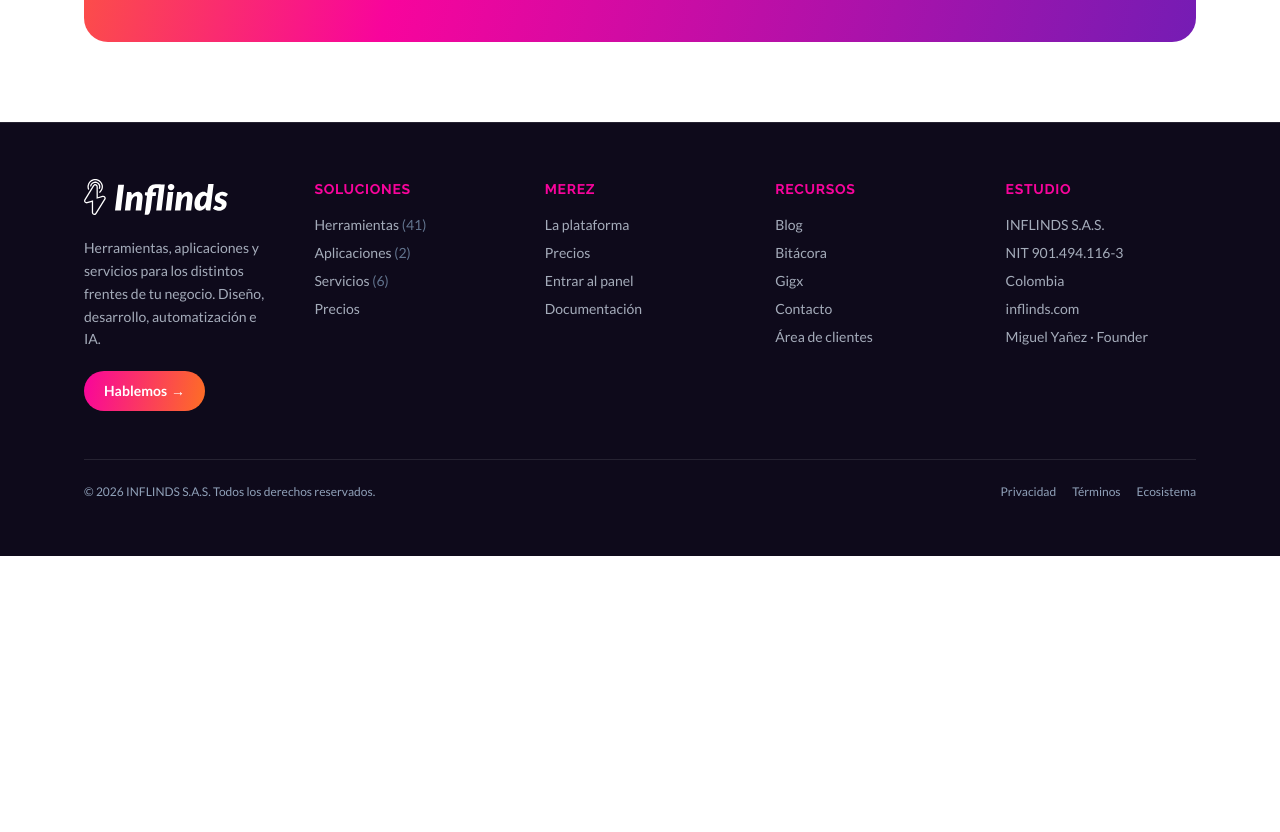
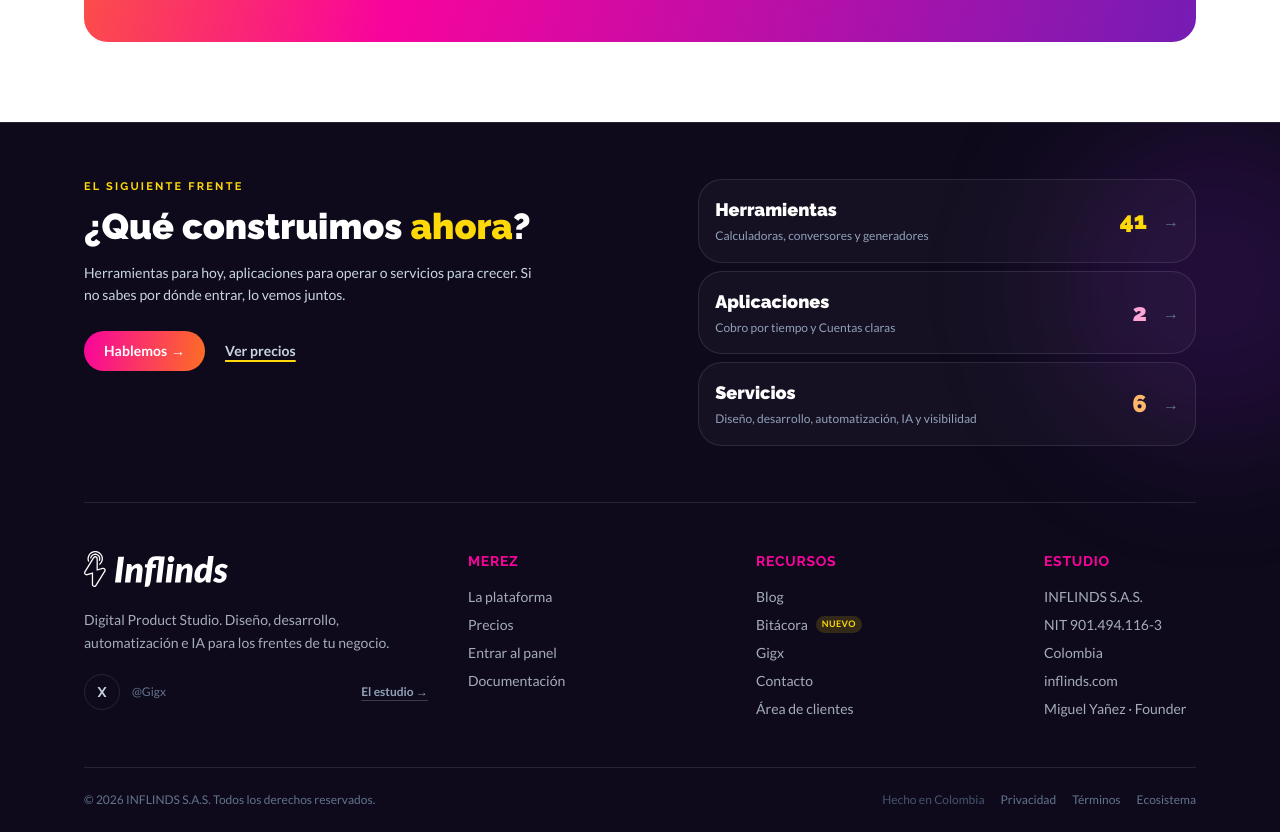
Before and after one commit to ElGigx/inflinds-web, a Next.js app: page / in a window 1280 px wide. Shown: the part 4986-5818 px from the top of the page. Before the commit the page ends 5542 px from the top, so only its background shows below. Built offline with nearby package versions, Linux system fonts and the light colour scheme; no server answers.

Commit message:
feat: rediseña el footer con los tres frentes y Bitacora
Cierre con CTA y los tres frentes (41/2/6), navegacion Merez/Recursos/Estudio, Bitacora con badge Nuevo, X y detalle legal. Reemplaza el footer plano.

```diff
--- a/src/components/Footer.tsx
+++ b/src/components/Footer.tsx
@@ -2,59 +2,130 @@ import Link from "next/link";
 import Logo from "./Logo";
 import { apps, services, site, toolbox } from "@/lib/site";
 
+const fronts = [
+  {
+    href: "/tools/",
+    title: "Herramientas",
+    desc: "Calculadoras, conversores y generadores",
+    count: toolbox.length,
+    tone: "text-yellow",
+  },
+  {
+    href: "/apps/",
+    title: "Aplicaciones",
+    desc: "Cobro por tiempo y Cuentas claras",
+    count: apps.length,
+    tone: "text-pink-300",
+  },
+  {
+    href: "/services/",
+    title: "Servicios",
+    desc: "Diseño, desarrollo, automatización, IA y visibilidad",
+    count: services.length,
+    tone: "text-orange-300",
+  },
+];
+
 export default function Footer() {
   const year = new Date().getFullYear();
+
   return (
-    <footer className="bg-night text-slate-100 border-t border-white/10">
-      <div className="mx-auto max-w-6xl px-5 py-14">
-        <div className="grid gap-10 sm:grid-cols-2 lg:grid-cols-5">
-          <div className="lg:col-span-1">
-            <Logo light />
-            <p className="mt-4 max-w-xs text-sm leading-relaxed text-slate-300/80">
-              Herramientas, aplicaciones y servicios para los distintos frentes de tu negocio.
-              Diseño, desarrollo, automatización e IA.
+    <footer className="relative overflow-hidden border-t border-white/10 bg-night text-slate-100">
+      <div
+        className="pointer-events-none absolute -right-24 top-0 h-80 w-80 rounded-full bg-brand-600/20 blur-3xl"
+        aria-hidden="true"
+      />
+
+      <div className="relative mx-auto max-w-6xl px-5">
+        {/* Cierre: CTA + tres frentes */}
+        <div className="grid gap-10 border-b border-white/10 py-14 lg:grid-cols-[1.05fr_0.95fr] lg:gap-16">
+          <div>
+            <p className="font-display text-[11px] font-bold uppercase tracking-[0.2em] text-yellow">
+              El siguiente frente
             </p>
+            <h2 className="mt-3 max-w-xl font-display text-3xl font-black leading-[1.05] text-white sm:text-4xl">
+              ¿Qué construimos <span className="text-yellow">ahora</span>?
+            </h2>
+            <p className="mt-4 max-w-md text-sm leading-relaxed text-slate-300">
+              Herramientas para hoy, aplicaciones para operar o servicios para crecer. Si no sabes
+              por dónde entrar, lo vemos juntos.
+            </p>
+            <div className="mt-6 flex flex-wrap items-center gap-x-5 gap-y-3">
               <Link
                 href="/contact/"
-              className="mt-5 inline-flex items-center rounded-full bg-gradient-cta px-5 py-2.5 text-sm font-bold text-white transition-transform hover:-translate-y-0.5"
+                className="inline-flex items-center rounded-full bg-gradient-cta px-5 py-2.5 text-sm font-bold text-white transition-transform hover:-translate-y-0.5"
               >
                 Hablemos
                 <span aria-hidden="true" className="ml-1">
                   →
                 </span>
               </Link>
+              <Link
+                href="/pricing/"
+                className="text-sm font-semibold text-slate-300 underline decoration-yellow decoration-2 underline-offset-4 transition-colors hover:text-white"
+              >
+                Ver precios
+              </Link>
+            </div>
           </div>
 
-          <div>
-            <h3 className="font-display font-bold text-magenta text-sm uppercase tracking-wider">
-              Soluciones
-            </h3>
-            <ul className="mt-4 space-y-2 text-sm">
-              <li>
-                <Link href="/tools/" className="text-slate-300/80 hover:text-white transition-colors">
-                  Herramientas <span className="text-slate-500">({toolbox.length})</span>
+          <div className="grid gap-2 self-end">
+            {fronts.map((front) => (
+              <Link
+                key={front.href}
+                href={front.href}
+                className="group grid grid-cols-[1fr_auto_auto] items-center gap-4 rounded-2xl border border-white/10 bg-white/[0.03] px-4 py-4 transition hover:border-white/20 hover:bg-white/[0.06]"
+              >
+                <span>
+                  <span className="block font-display text-lg font-black text-white">
+                    {front.title}
+                  </span>
+                  <span className="mt-0.5 block text-xs leading-relaxed text-slate-400">
+                    {front.desc}
+                  </span>
+                </span>
+                <span className={`font-display text-2xl font-black ${front.tone}`}>{front.count}</span>
+                <span
+                  aria-hidden="true"
+                  className="text-slate-500 transition-transform group-hover:translate-x-0.5"
+                >
+                  →
+                </span>
               </Link>
-              </li>
-              <li>
-                <Link href="/apps/" className="text-slate-300/80 hover:text-white transition-colors">
-                  Aplicaciones <span className="text-slate-500">({apps.length})</span>
-                </Link>
-              </li>
-              <li>
-                <Link href="/services/" className="text-slate-300/80 hover:text-white transition-colors">
-                  Servicios <span className="text-slate-500">({services.length})</span>
-                </Link>
-              </li>
-              <li>
-                <Link href="/pricing/" className="text-slate-300/80 hover:text-white transition-colors">
-                  Precios
-                </Link>
-              </li>
-            </ul>
+            ))}
+          </div>
         </div>
 
-          <div>
-            <h3 className="font-display font-bold text-magenta text-sm uppercase tracking-wider">
+        {/* Navegación */}
+        <div className="grid gap-10 py-12 sm:grid-cols-2 lg:grid-cols-12">
+          <div className="lg:col-span-4">
+            <Logo light />
+            <p className="mt-4 max-w-xs text-sm leading-relaxed text-slate-300/80">
+              Digital Product Studio. Diseño, desarrollo, automatización e IA para los frentes de tu
+              negocio.
+            </p>
+            <div className="mt-5 flex items-center gap-3">
+              <a
+                href="https://x.com/Gigx"
+                target="_blank"
+                rel="noreferrer"
+                aria-label="X de Inflinds"
+                className="flex h-9 w-9 items-center justify-center rounded-full border border-white/10 font-display text-sm font-bold text-slate-300 transition-colors hover:border-white/30 hover:text-white"
+              >
+                X
+              </a>
+              <span className="text-xs text-slate-500">@Gigx</span>
+              <Link
+                href="/gigx/"
+                className="ml-auto text-xs font-semibold text-slate-400 underline decoration-white/20 underline-offset-4 transition-colors hover:text-white"
+              >
+                El estudio →
+              </Link>
+            </div>
+          </div>
+
+          <div className="lg:col-span-3">
+            <h3 className="font-display text-sm font-bold uppercase tracking-wider text-magenta">
               Merez
             </h3>
             <ul className="mt-4 space-y-2 text-sm">
@@ -63,7 +134,7 @@ export default function Footer() {
                   href="https://www.merez.co/"
                   target="_blank"
                   rel="noreferrer"
-                  className="text-slate-300/80 hover:text-white transition-colors"
+                  className="text-slate-300/80 transition-colors hover:text-white"
                 >
                   La plataforma
                 </a>
@@ -73,7 +144,7 @@ export default function Footer() {
                   href="https://www.merez.co/pricing/"
                   target="_blank"
                   rel="noreferrer"
-                  className="text-slate-300/80 hover:text-white transition-colors"
+                  className="text-slate-300/80 transition-colors hover:text-white"
                 >
                   Precios
                 </a>
@@ -83,7 +154,7 @@ export default function Footer() {
                   href="https://app.merez.co"
                   target="_blank"
                   rel="noreferrer"
-                  className="text-slate-300/80 hover:text-white transition-colors"
+                  className="text-slate-300/80 transition-colors hover:text-white"
                 >
                   Entrar al panel
                 </a>
@@ -93,7 +164,7 @@ export default function Footer() {
                   href="https://docs.merez.co"
                   target="_blank"
                   rel="noreferrer"
-                  className="text-slate-300/80 hover:text-white transition-colors"
+                  className="text-slate-300/80 transition-colors hover:text-white"
                 >
                   Documentación
                 </a>
@@ -101,41 +172,59 @@ export default function Footer() {
             </ul>
           </div>
 
-          <div>
-            <h3 className="font-display font-bold text-magenta text-sm uppercase tracking-wider">
+          <div className="lg:col-span-3">
+            <h3 className="font-display text-sm font-bold uppercase tracking-wider text-magenta">
               Recursos
             </h3>
             <ul className="mt-4 space-y-2 text-sm">
               <li>
-                <Link href="/blog/" className="text-slate-300/80 hover:text-white transition-colors">
+                <Link
+                  href="/blog/"
+                  className="text-slate-300/80 transition-colors hover:text-white"
+                >
                   Blog
                 </Link>
               </li>
               <li>
-                <Link href="/log/" className="text-slate-300/80 hover:text-white transition-colors">
+                <Link
+                  href="/log/"
+                  className="inline-flex items-center gap-2 text-slate-300/80 transition-colors hover:text-white"
+                >
                   Bitácora
+                  <span className="rounded-full bg-yellow/15 px-1.5 py-0.5 text-[9px] font-bold uppercase tracking-wider text-yellow">
+                    Nuevo
+                  </span>
                 </Link>
               </li>
               <li>
-                <Link href="/gigx/" className="text-slate-300/80 hover:text-white transition-colors">
+                <Link
+                  href="/gigx/"
+                  className="text-slate-300/80 transition-colors hover:text-white"
+                >
                   Gigx
                 </Link>
               </li>
               <li>
-                <Link href="/contact/" className="text-slate-300/80 hover:text-white transition-colors">
+                <Link
+                  href="/contact/"
+                  className="text-slate-300/80 transition-colors hover:text-white"
+                >
                   Contacto
                 </Link>
               </li>
               <li>
-                <Link href="/login/" className="text-slate-300/80 hover:text-white transition-colors">
+                <Link
+                  href="/login/"
+                  className="text-slate-300/80 transition-colors hover:text-white"
+                >
                   Área de clientes
                 </Link>
               </li>
             </ul>
           </div>
 
-          <div>
-            <h3 className="font-display font-bold text-magenta text-sm uppercase tracking-wider">
+          <div className="lg:col-span-2">
+            <h3 className="font-display text-sm font-bold uppercase tracking-wider text-magenta">
               Estudio
             </h3>
             <ul className="mt-4 space-y-2 text-sm text-slate-300/80">
@@ -143,12 +232,12 @@ export default function Footer() {
               <li>NIT {site.nit}</li>
               <li>{site.country}</li>
               <li>
-                <a href={site.website} className="hover:text-white transition-colors">
+                <a href={site.website} className="transition-colors hover:text-white">
                   inflinds.com
                 </a>
               </li>
               <li>
-                <Link href="/gigx/" className="hover:text-white transition-colors">
+                <Link href="/gigx/" className="transition-colors hover:text-white">
                   Miguel Yañez · Founder
                 </Link>
               </li>
@@ -156,19 +245,21 @@ export default function Footer() {
           </div>
         </div>
 
-        <div className="mt-12 border-t border-white/10 pt-6 flex flex-col sm:flex-row items-center justify-between gap-3 text-xs text-slate-400">
+        {/* Legal */}
+        <div className="flex flex-col gap-3 border-t border-white/10 py-6 text-xs text-slate-500 sm:flex-row sm:items-center sm:justify-between">
           <p>
             © {year} {site.legalName} Todos los derechos reservados.
           </p>
-          <div className="flex items-center gap-4">
-            <Link href="/privacy/" className="hover:text-white transition-colors">
+          <div className="flex flex-wrap items-center gap-4">
+            <span className="text-slate-600">Hecho en {site.country}</span>
+            <Link href="/privacy/" className="transition-colors hover:text-white">
               Privacidad
             </Link>
-            <Link href="/terms/" className="hover:text-white transition-colors">
+            <Link href="/terms/" className="transition-colors hover:text-white">
               Términos
             </Link>
             <details className="relative">
-              <summary className="cursor-pointer list-none hover:text-white transition-colors">
+              <summary className="cursor-pointer list-none transition-colors hover:text-white">
                 Ecosistema
               </summary>
               <div className="absolute bottom-full right-0 z-10 mb-2 min-w-[210px] overflow-hidden rounded-lg border border-white/10 bg-night py-1 shadow-lg">
```
Lines whose indentation alone changed are shown as unchanged.
